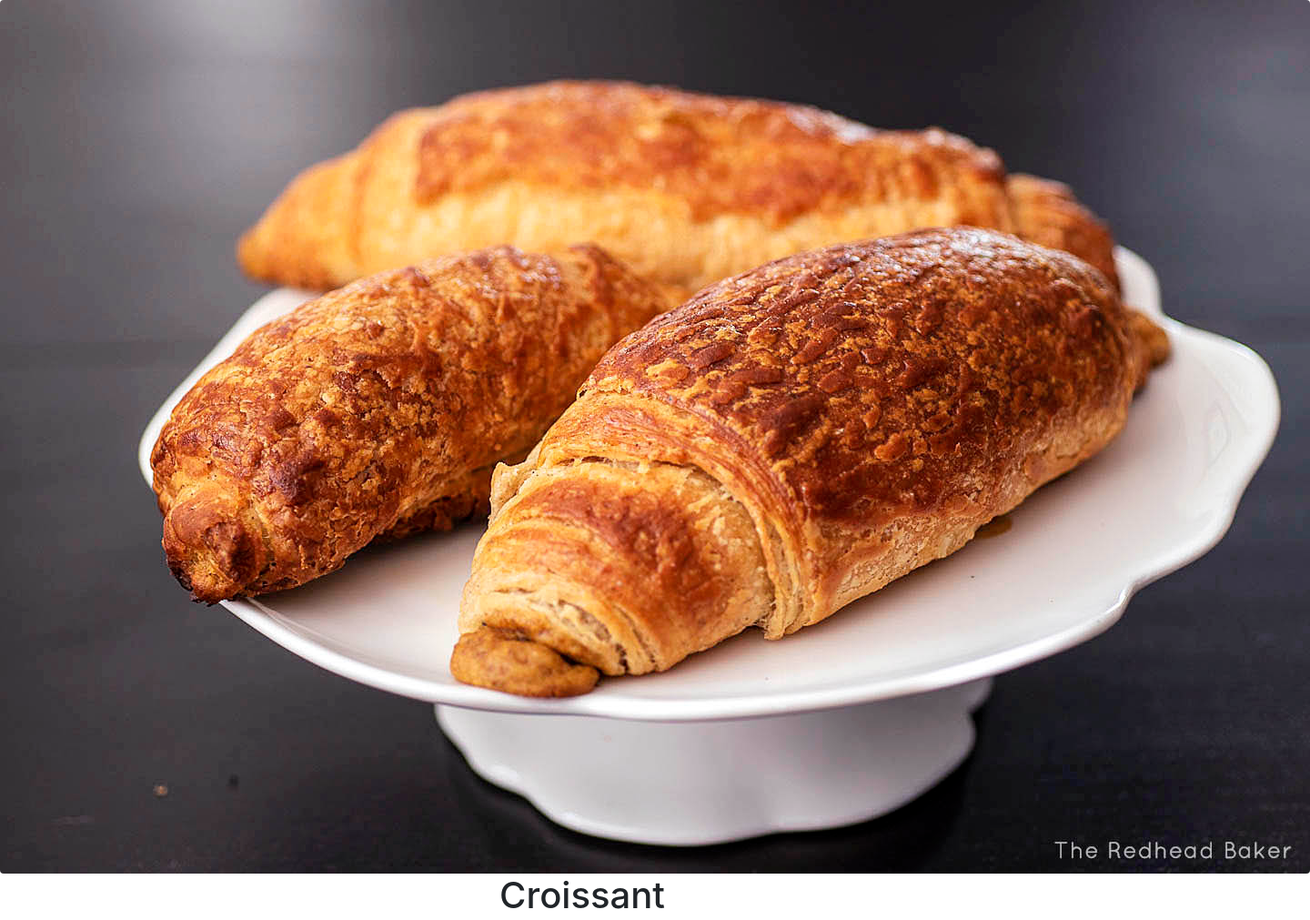
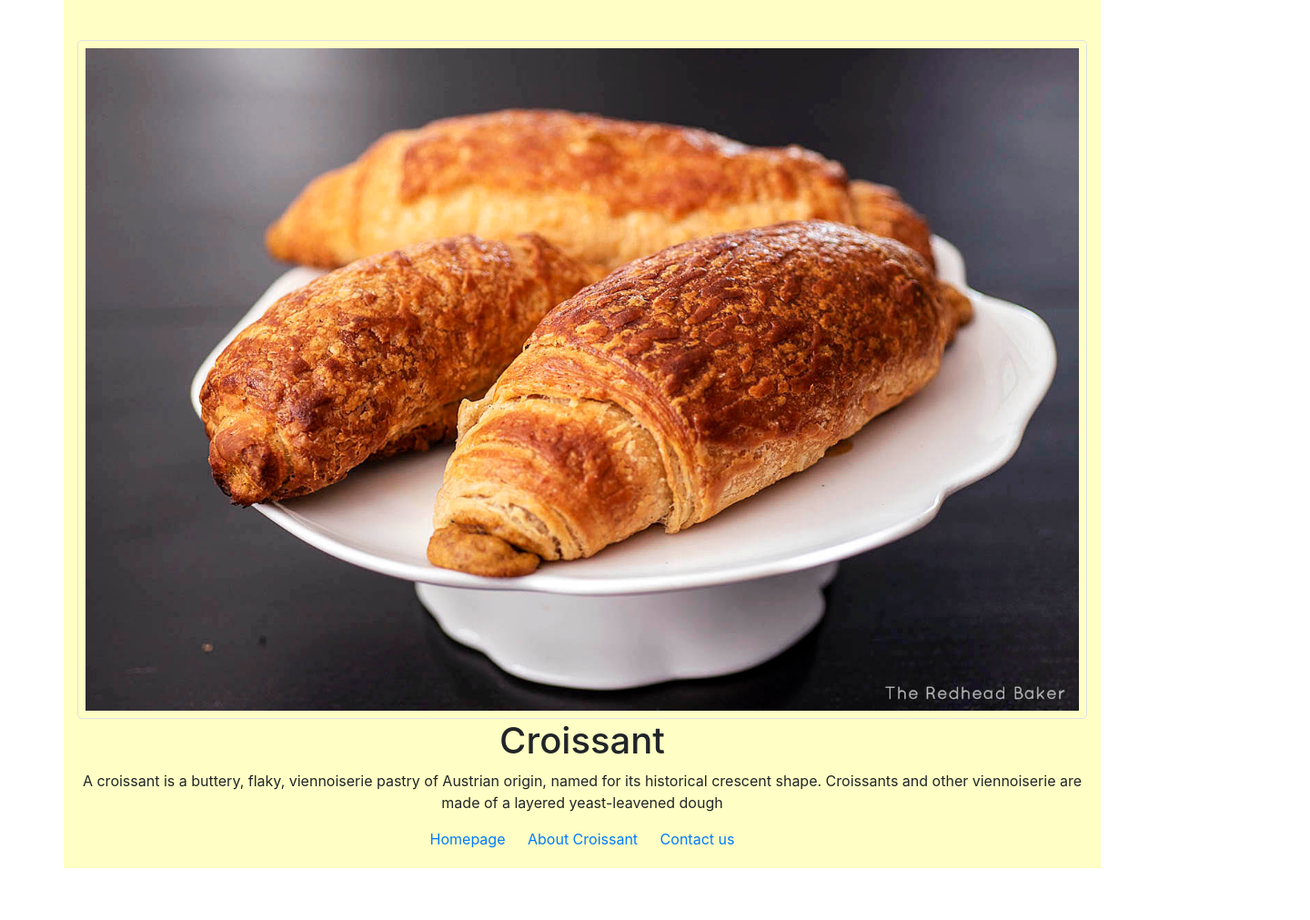
Before and after one commit to AlonaAloha/Multiple-pages, a plain HTML site: page index.html in a window 1280 px wide. Shown: the top 1011 px of the page at 91% size, 1440 px wide, since content can reach past the window. After the commit the page ends 954 px from the top, so only its background shows below. Drawn offline with nearby package versions, Linux system fonts and the light colour scheme.

Commit message:
Added Bootstrap

```diff
--- a/css/styles.css
+++ b/css/styles.css
@@ -1,8 +1,10 @@
 body {
-  background-color: rgb(255, 254, 196);
+  color: bisque;
 }
-h1, h5 {
+
+h1 {
   text-align: center;
+
 }
 p {
   text-align: center;
@@ -10,10 +12,19 @@ p {
 a {
   text-align: center;
   margin: 10px;
+
 }
 footer {
   text-align: center;
+  padding-bottom: 20px;
 }
-img {
+.img-fluid {
+  display: block;
+border-radius: 5px;
+max-width: 50px;
+margin-top: 20px;
 
 }
+.container {
+  background-color: rgb(255, 254, 196);
+}
--- a/index.html
+++ b/index.html
@@ -13,7 +13,9 @@
 </head>
 <body>
 
-  <img src="images/croissants.jpg"class="rounded mx-auto d-block" alt="Homemade croissant" title="croissant">
+<div class="container">
+</br>
+  <img src="images/croissants.jpg"class="img-fluid mx-auto d-block shadow-sm p-2 border" title="croissant">
   <h1>Croissant</h1>
   <p>
   A croissant is a buttery, flaky, viennoiserie pastry of Austrian origin, named for its historical crescent shape.
@@ -24,6 +26,6 @@
 <a href="about.html" title="about-croissant">About Croissant</a>
 <a href="contact.html" title="contacts">Contact us</a>
 </footer>
-
+</div>
 </body>
 </html>
```
Also changed, not shown: about.html (+3 -2 lines), contact.html (+3 -3 lines).
